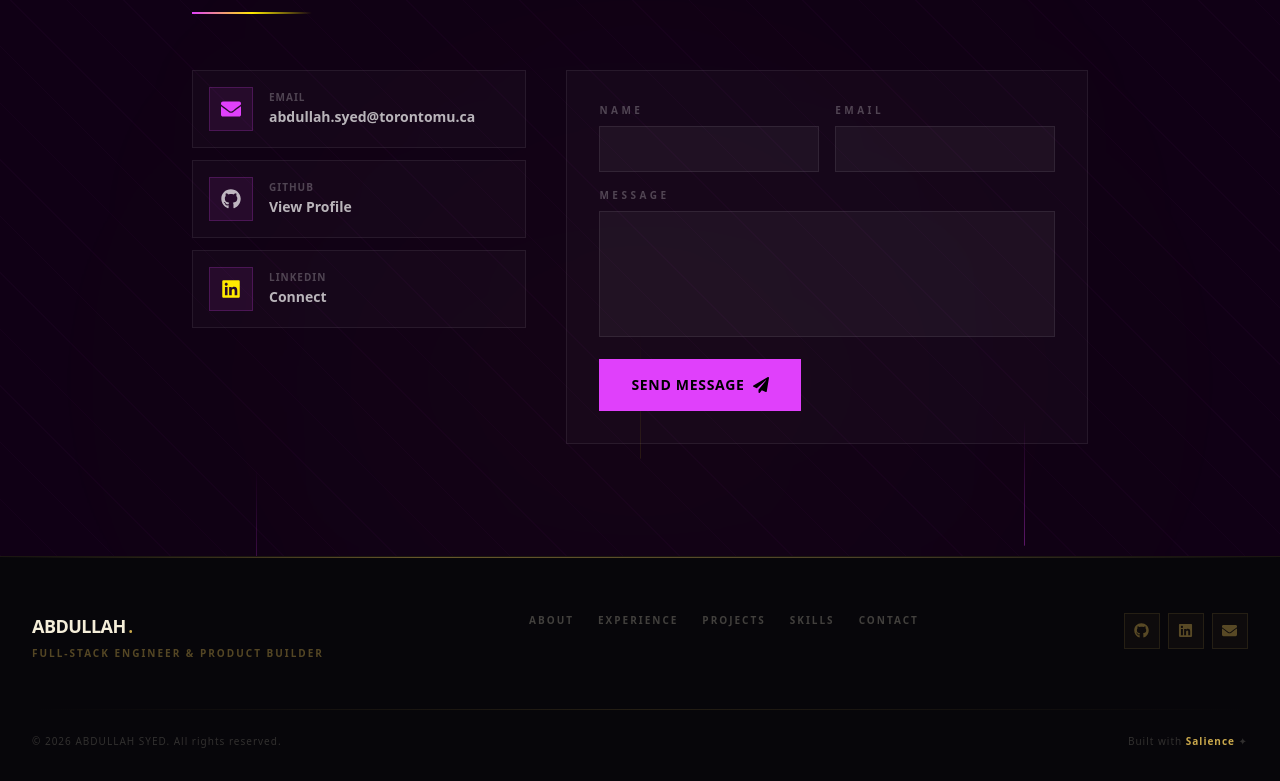
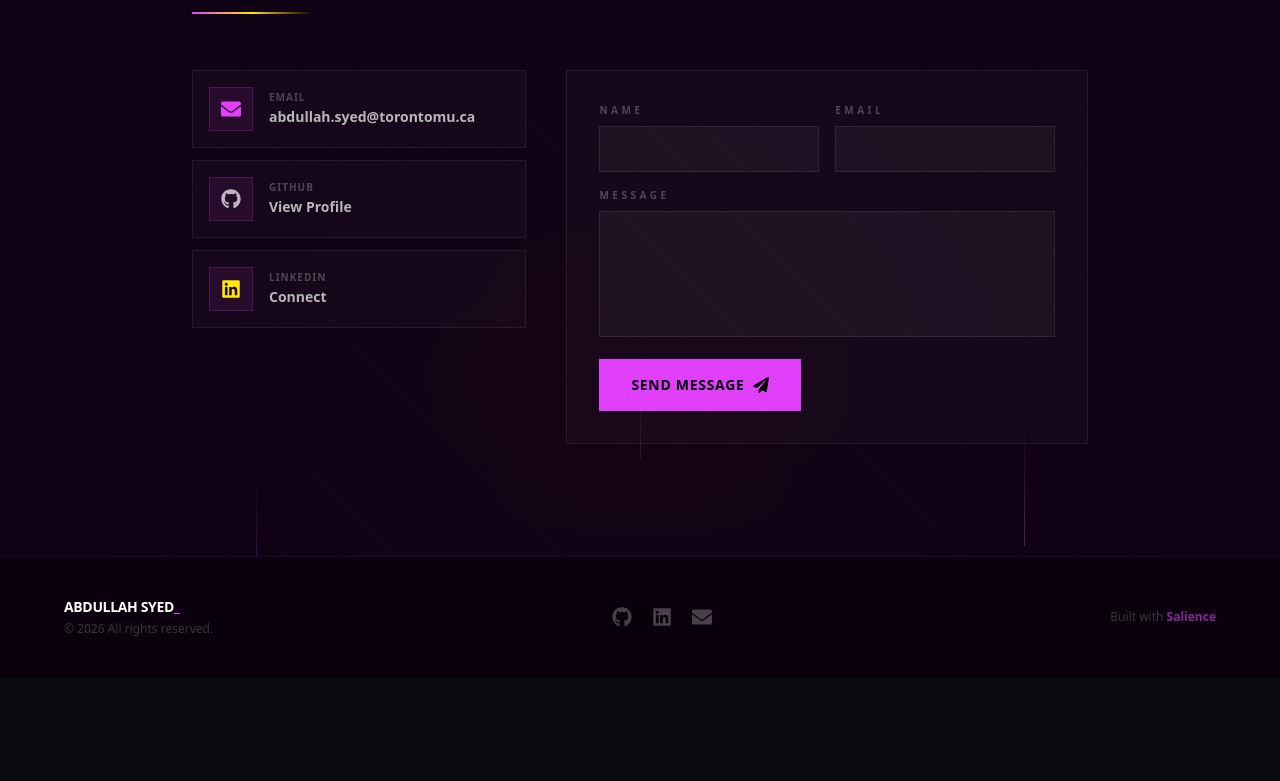
Before and after one commit to salienceenterprises-lab/portfolio-5f77b, a Next.js app: page /portfolio-5f77b/ in a window 1280 px wide. Shown: the part 5097-5878 px from the top of the page. After the commit the page ends 5774 px from the top, so only its background shows below. Built offline with nearby package versions, Linux system fonts and the light colour scheme.

Commit message:
Update app/components/footer.jsx via Portfolio SaaS

```diff
--- a/app/components/footer.jsx
+++ b/app/components/footer.jsx
@@ -1,76 +1,52 @@
 "use client";
-import React from "react";
-import { FaGithub, FaLinkedin, FaEnvelope, FaGlobe } from "react-icons/fa";
+import { FaGithub, FaLinkedin, FaEnvelope } from "react-icons/fa";
 
 export default function PortfolioFooter({ data }) {
   const year = new Date().getFullYear();
-
-  const socials = [
-    { icon:<FaGithub size={15}/>,   href:data?.github,   label:"GitHub" },
-    { icon:<FaLinkedin size={15}/>, href:data?.linkedin, label:"LinkedIn" },
-    { icon:<FaEnvelope size={15}/>, href:data?.email ? `mailto:${data.email}` : null, label:"Email" },
-    { icon:<FaGlobe size={15}/>,    href:data?.website,  label:"Website" },
-  ].filter((s) => s.href);
-
-  const navLinks = ["About","Experience","Projects","Skills","Contact"];
+  if (!data) return null;
 
   return (
-    <footer style={{ background:"#07060a", padding:"3.5rem 2rem 2rem", position:"relative", overflow:"hidden", borderTop:"1px solid rgba(201,168,76,0.1)" }}>
-      <style>{`
-        .gn-footer-link { color:rgba(245,238,217,0.25); text-decoration:none; font-size:10px; font-weight:700; letter-spacing:0.2em; text-transform:uppercase; transition:color 0.2s; }
-        .gn-footer-link:hover { color:#c9a84c; }
-        .gn-footer-social { width:36px; height:36px; border:1px solid rgba(201,168,76,0.12); background:rgba(201,168,76,0.03); display:flex; align-items:center; justify-content:center; color:rgba(201,168,76,0.4); text-decoration:none; transition:all 0.2s; }
-        .gn-footer-social:hover { border-color:rgba(201,168,76,0.4); color:#c9a84c; background:rgba(201,168,76,0.08); }
-      `}</style>
+    <footer className="relative py-10 px-6" style={{ background: "#0a000d", borderTop: "1px solid rgba(224,64,251,0.1)" }}>
+      <div className="max-w-6xl mx-auto flex flex-col sm:flex-row items-center justify-between gap-4">
 
-      {/* Gold top accent */}
-      <div style={{ position:"absolute", top:0, left:0, right:0, height:"1px", background:"linear-gradient(90deg, transparent, rgba(201,168,76,0.5), rgba(240,204,110,0.3), transparent)" }} />
-
-      <div style={{ maxWidth:"1280px", margin:"0 auto", position:"relative", zIndex:1 }}>
-        <div style={{ display:"flex", flexWrap:"wrap", alignItems:"flex-start", justifyContent:"space-between", gap:"2.5rem", marginBottom:"3rem" }}>
-          {/* Brand */}
-          <div>
-            <div style={{ display:"flex", alignItems:"baseline", gap:"2px", marginBottom:"6px" }}>
-              <span style={{ fontWeight:900, fontSize:"18px", letterSpacing:"-0.03em", color:"#f5eed9", textTransform:"uppercase" }}>
-                {data?.name?.split(" ")[0] || "Portfolio"}
-              </span>
-              <span style={{ color:"#c9a84c", fontSize:"22px", fontWeight:300, lineHeight:1 }}>.</span>
-            </div>
-            {data?.title && (
-              <p style={{ fontSize:"10px", fontWeight:600, letterSpacing:"0.2em", color:"rgba(201,168,76,0.4)", margin:0, textTransform:"uppercase" }}>{data.title}</p>
-            )}
-          </div>
-
-          {/* Nav */}
-          <div style={{ display:"flex", flexWrap:"wrap", gap:"1.5rem" }}>
-            {navLinks.map((l) => (
-              <a key={l} href={`#${l.toLowerCase()}`} className="gn-footer-link">{l}</a>
-            ))}
-          </div>
-
-          {/* Socials */}
-          <div style={{ display:"flex", gap:"8px" }}>
-            {socials.map((s, i) => (
-              <a key={i} href={s.href} target="_blank" rel="noopener noreferrer" aria-label={s.label} className="gn-footer-social">
-                {s.icon}
-              </a>
-            ))}
-          </div>
+        <div className="flex flex-col items-center sm:items-start gap-1">
+          <span className="font-black text-sm uppercase tracking-tight text-white">
+            {data.name || "Portfolio"}
+            <span style={{ color: "#e040fb" }}>_</span>
+          </span>
+          <p className="text-xs font-medium text-white/20">&copy; {year} All rights reserved.</p>
         </div>
 
-        {/* Gold hairline divider */}
-        <div style={{ height:"1px", background:"linear-gradient(90deg, transparent, rgba(201,168,76,0.15), transparent)", marginBottom:"1.5rem" }} />
+        <div className="flex items-center gap-5">
+          {data?.github && (
+            <a href={data.github} target="_blank" rel="noopener noreferrer" aria-label="GitHub"
+              className="text-white/25 transition-colors"
+              onMouseEnter={(e) => (e.currentTarget.style.color = "white")}
+              onMouseLeave={(e) => (e.currentTarget.style.color = "rgba(255,255,255,0.25)")}>
+              <FaGithub className="w-5 h-5" />
+            </a>
+          )}
+          {data?.linkedin && (
+            <a href={data.linkedin} target="_blank" rel="noopener noreferrer" aria-label="LinkedIn"
+              className="text-white/25 transition-colors"
+              onMouseEnter={(e) => (e.currentTarget.style.color = "#e040fb")}
+              onMouseLeave={(e) => (e.currentTarget.style.color = "rgba(255,255,255,0.25)")}>
+              <FaLinkedin className="w-5 h-5" />
+            </a>
+          )}
+          {data?.email && (
+            <a href={`mailto:${data.email}`} aria-label="Email"
+              className="text-white/25 transition-colors"
+              onMouseEnter={(e) => (e.currentTarget.style.color = "#ffea00")}
+              onMouseLeave={(e) => (e.currentTarget.style.color = "rgba(255,255,255,0.25)")}>
+              <FaEnvelope className="w-5 h-5" />
+            </a>
+          )}
+        </div>
 
-        <div style={{ display:"flex", flexWrap:"wrap", alignItems:"center", justifyContent:"space-between", gap:"1rem" }}>
-          <p style={{ fontSize:"10px", color:"rgba(245,238,217,0.18)", margin:0, letterSpacing:"0.1em" }}>
-            © {year} {data?.name}. All rights reserved.
-          </p>
-          <p style={{ fontSize:"10px", color:"rgba(245,238,217,0.18)", margin:0, letterSpacing:"0.1em" }}>
-            Built with{" "}
-            <span style={{ color:"#c9a84c", fontWeight:700 }}>Salience</span>
-            {" "}✦
-          </p>
-        </div>
+        <p className="text-xs text-white/20">
+          Built with <span className="font-black" style={{ color: "rgba(224,64,251,0.6)" }}>Salience</span>
+        </p>
       </div>
     </footer>
   );
```
